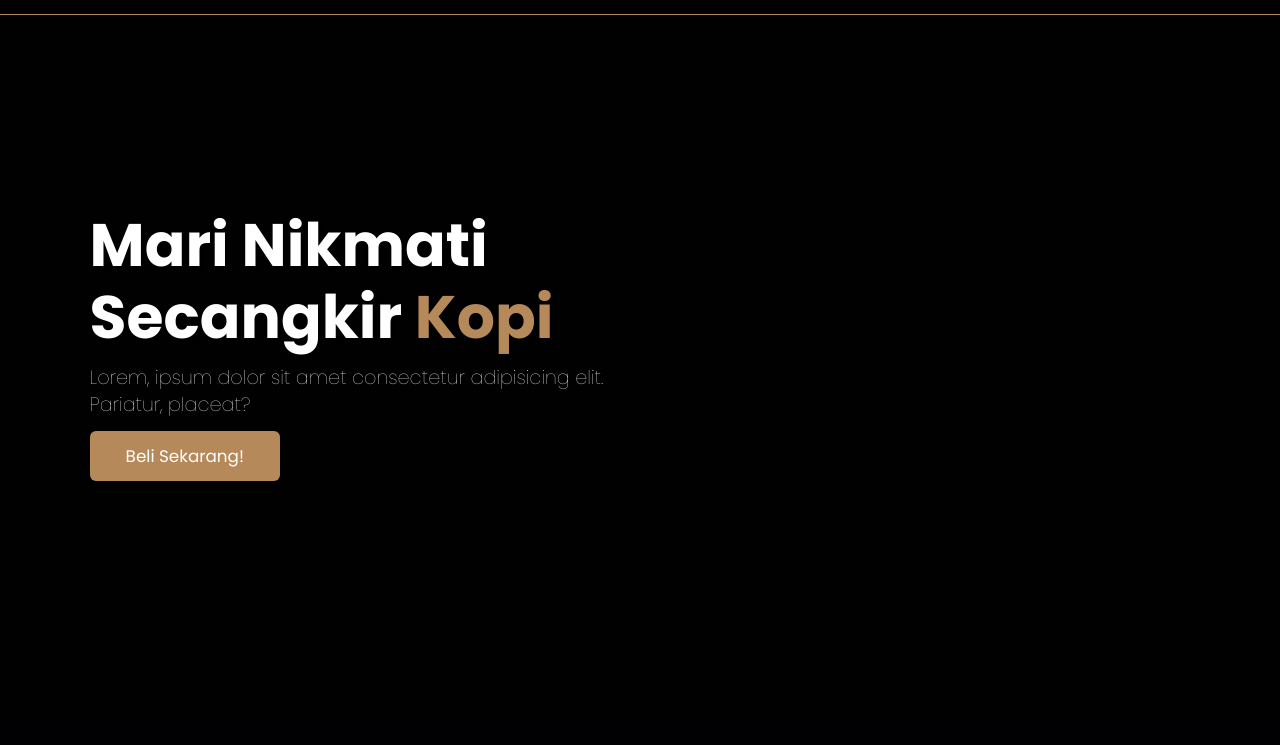
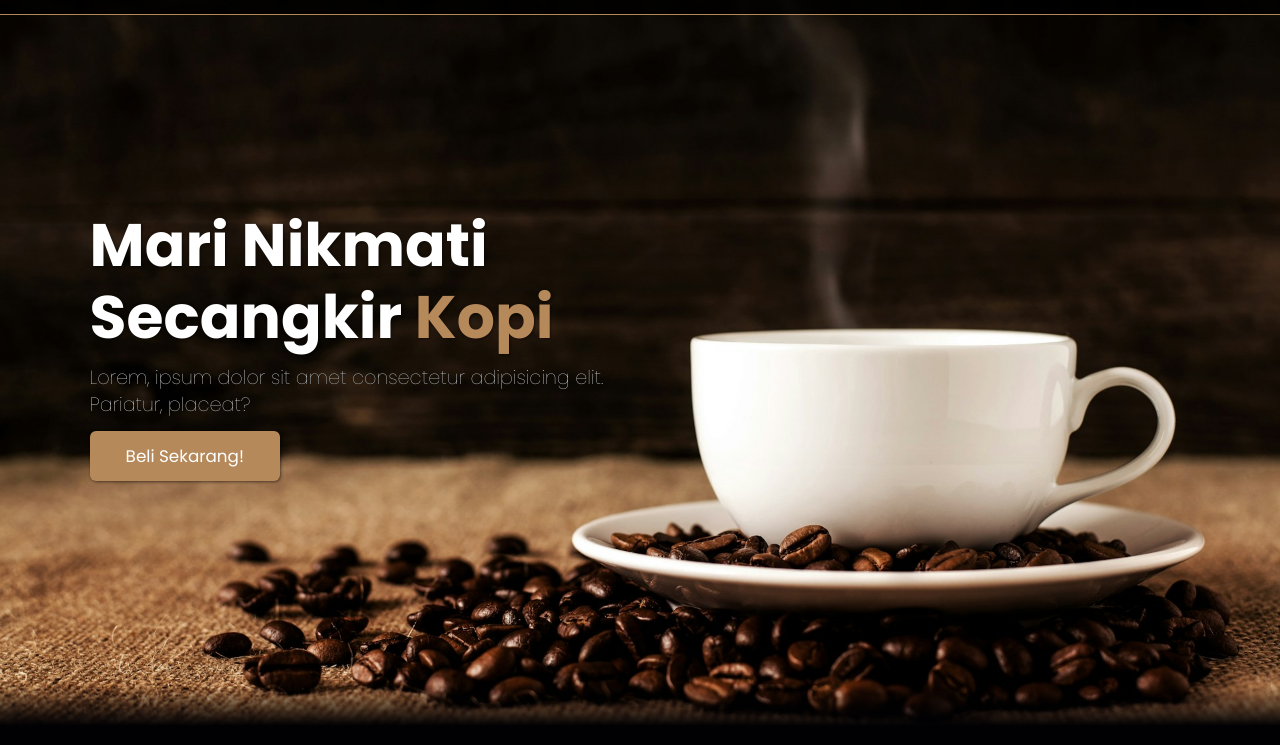
Before and after one commit to ediferdian369-hue/kedai-kopi-kenangan-senja, a plain HTML site: page index.html in a window 1280 px wide. Shown: the part 55-800 px from the top of the page. Drawn offline with nearby package versions, Linux system fonts and the light colour scheme; the site is published under a folder, as on GitHub Pages, so addresses that start at the root find nothing.

Commit message:
Fix hero image path

```diff
--- a/css/style.css
+++ b/css/style.css
@@ -91,7 +91,7 @@ body {
   min-height: 100vh;
   display: flex;
   align-items: center;
-  background-image: url("/img/mike-kenneally-tNALoIZhqVM-unsplash.jpg");
+  background-image: url("../img/mike-kenneally-tNALoIZhqVM-unsplash.jpg");
   background-position: center;
   background-size: cover;
   background-repeat: no-repeat;
```
